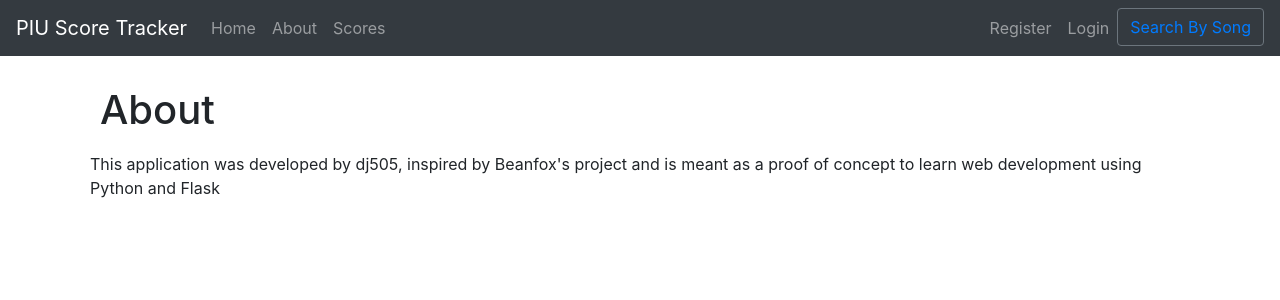
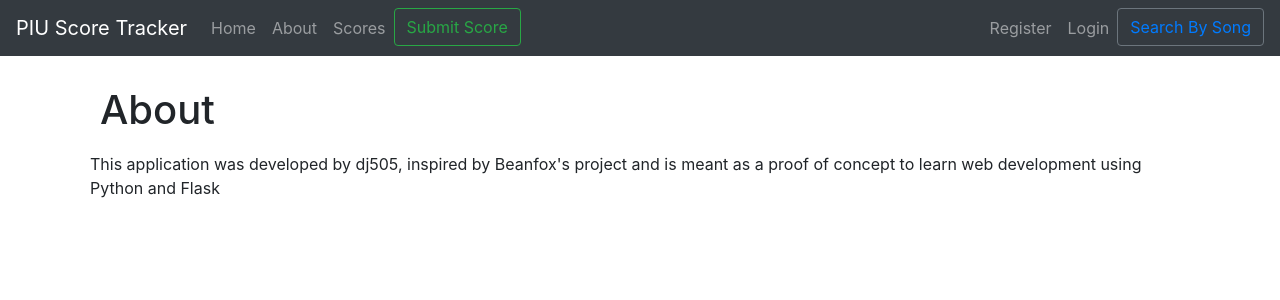
Before and after one commit to dj505/PIU-Score-Tracker, a Flask app: page /about in a window 1280 px wide. Shown: the top 300 px of the page. Run offline with Flask 2, Linux system fonts and the light colour scheme; parts of the project's set-up code (start-up, migrations or seed data) failed here and were passed over; some libraries are stand-ins or nearby versions.

Commit message:
Easy Submit Score button, song list is sorted alphabetically

```diff
--- a/app.py
+++ b/app.py
@@ -30,6 +30,7 @@ with open('allsongs.txt','r') as f:
     for song in songlist:
         num += 1
         songnums.append(str(num))
+    songlist.sort()
     songlist_pairs = list(zip(songlist, songlist))
     print(songlist_pairs)
 
--- a/templates/includes/_navbar.html
+++ b/templates/includes/_navbar.html
@@ -14,6 +14,9 @@
   </li>
   <li class="nav-item">
     <a class="nav-link" href="/scores">Scores</a>
+  </li>
+  <li class="nav-item">
+    <a href="/add_article" class="btn btn-outline-success" role="button" aria-pressed="true">Submit Score</a>
   </li>
 </ul>
 <ul class="navbar-nav navbar-right">
```
